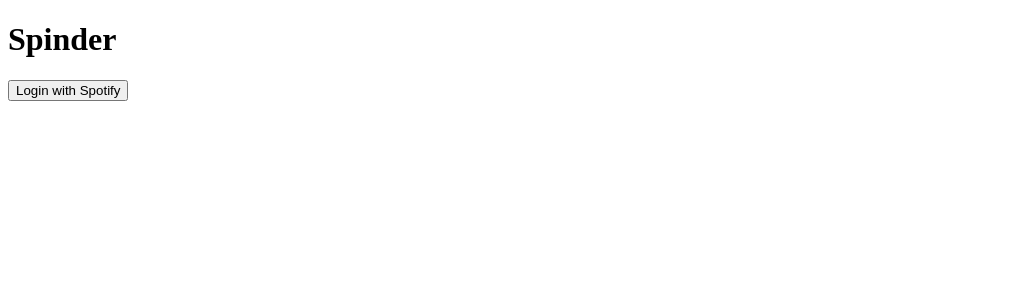
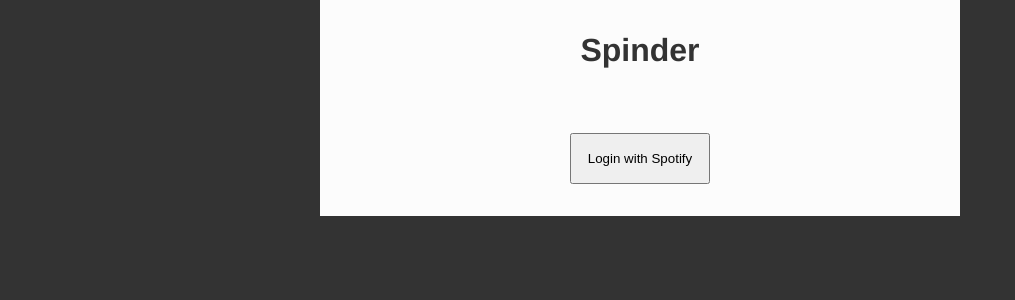
Before and after one commit to timi-ty/spinder-frontend, a React (Vite) app: page /home in a window 1280 px wide. Shown: the top 300 px of the page, without its empty margins (0-1015 px from the left). Built offline with nearby package versions, Linux system fonts and the light colour scheme.

Commit message:
Styling Basics

```diff
--- a/package.json
+++ b/package.json
@@ -24,6 +24,7 @@
     "eslint": "^8.55.0",
     "eslint-plugin-react-hooks": "^4.6.0",
     "eslint-plugin-react-refresh": "^0.4.5",
+    "sass": "^1.70.0",
     "typescript": "^5.2.2",
     "vite": "^5.0.8"
   }
--- /dev/null
+++ b/src/_base.scss
@@ -0,0 +1,18 @@
+$font-stack: Helvetica, sans-serif;
+$primary-color: #333;
+$empty-area-bg-color: #333;
+$app-area-bg-color: #fcfcfc;
+
+%app-area{
+    width: 100%;
+    display: flex;
+    flex-direction: column;
+    align-content: flex-start;
+    background: $app-area-bg-color;
+}
+
+@media screen and (min-width: 40rem){
+    %app-area{
+        width: 40rem;
+    }
+}
--- /dev/null
+++ b/src/discover/DiscoverContent.scss
@@ -0,0 +1,5 @@
+@use "../base";
+
+.discover{
+    @extend %app-area;
+}
--- a/src/discover/DiscoverContent.tsx
+++ b/src/discover/DiscoverContent.tsx
@@ -4,14 +4,15 @@
   useSpotifyProfileData,
 } from "../utils/hooks";
 import DiscoverDeck from "./DiscoverDeck";
+import "./DiscoverContent.scss";
 
 function DiscoverContent() {
   const spotifyProfileData = useSpotifyProfileData();
   const discoverSourceTypes = useDiscoverSourceTypes();
   const discoverDestinations = useDiscoverDestinations();
   return (
-    <>
-      <h1>Discover</h1>
+    <div className="discover">
+      <h1 className="discover-header">Discover</h1>
       <div>{spotifyProfileData.display_name}</div>
       <div>{spotifyProfileData.email}</div>
       <ul>
@@ -37,7 +38,7 @@
         )}
       </ul>
       <DiscoverDeck />
-    </>
+    </div>
   );
 }
 
--- /dev/null
+++ b/src/home/Home.scss
@@ -0,0 +1,17 @@
+@use "../base";
+
+.home{
+    @extend %app-area;
+}
+
+.home > div {
+    width: 100%;
+    padding: 1rem;
+    display: flex;
+    justify-content: center;
+}
+
+.home > div * {
+    width: fit-content;
+    padding: 1rem;
+}
--- a/src/home/Home.tsx
+++ b/src/home/Home.tsx
@@ -1,13 +1,18 @@
 import { loginWithSpotifyUrl } from "../client/client.api";
+import "./Home.scss";
 
 function Home() {
   return (
-    <>
-      <h1>Spinder</h1>
-      <a href={loginWithSpotifyUrl}>
-        <button type="submit">Login with Spotify</button>
-      </a>
-    </>
+    <div className="home">
+      <div>
+        <h1>Spinder</h1>
+      </div>
+      <div>
+        <a href={loginWithSpotifyUrl}>
+          <button type="submit">Login with Spotify</button>
+        </a>
+      </div>
+    </div>
   );
 }
 
--- /dev/null
+++ b/src/main.scss
@@ -0,0 +1,20 @@
+@use "./base";
+
+* {
+  box-sizing: border-box;
+  margin: 0;
+  padding: 0;
+}
+
+body {
+  font: 100% base.$font-stack;
+  color: base.$primary-color;
+  background: base.$empty-area-bg-color;
+  width: 100%;
+}
+
+#root{
+  width: 100%;
+  display: flex;
+  justify-content: center;
+}
--- a/src/main.tsx
+++ b/src/main.tsx
@@ -3,6 +3,7 @@
 import { createBrowserRouter, RouterProvider } from "react-router-dom";
 import Home from "./home/Home";
 import Discover from "./discover/Discover";
+import "./main.scss";
 
 //TODO: Create error page to handle error boundary.
 const browserRouter = createBrowserRouter([
```
Also changed, not shown: 1 other file (tests, documents, lock files or other folders).
